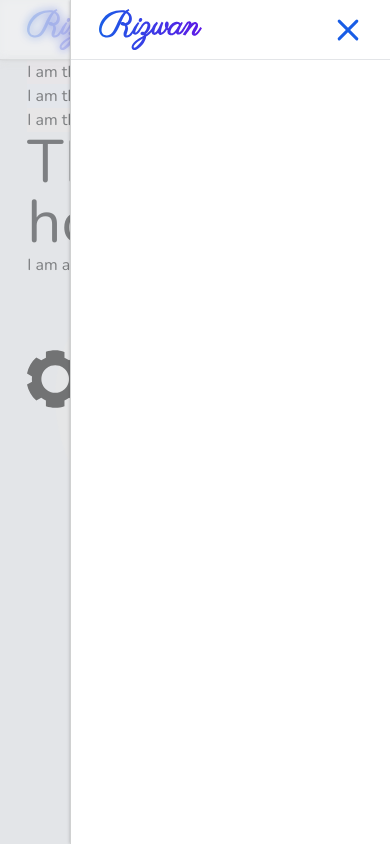
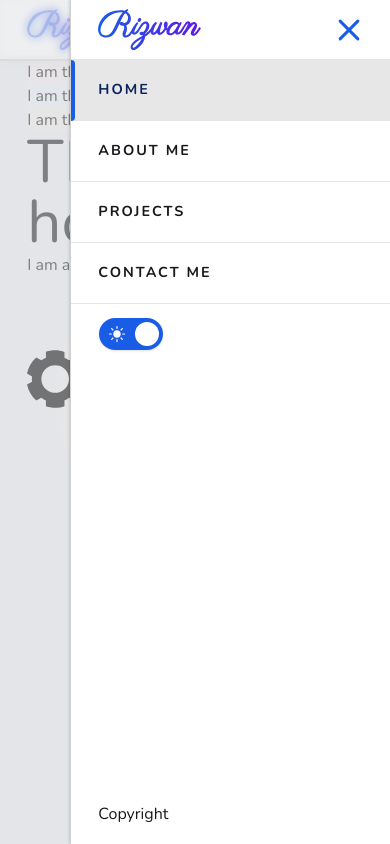
Before and after one commit to rizwanahamadcodes/portfolio, a Next.js app: page / in a window 390 px wide. Both pictures are taken after a click on the button 348 px from the left and 29 px from the top of the page. Built offline with nearby package versions, Linux system fonts and the light colour scheme.

Commit message:
improved drawer is complete

```diff
--- a/src/components/Drawer.tsx
+++ b/src/components/Drawer.tsx
@@ -40,7 +40,7 @@ const Drawer: React.FC<DrawerProps> = (props) => {
                 <div
                     className={`${
                         isOpen ? 'translate-x-[-100%]' : ''
-                    }  absolute left-full top-0  flex h-screen w-80 border-l-[1px] border-gray-900/20 bg-white shadow-left transition-transform dark:border-gray-100/20 dark:bg-gray-800`}
+                    }  absolute left-full top-0 flex h-screen w-80 flex-col border-l-[1px] border-gray-900/20 bg-white shadow-left transition-transform dark:border-gray-100/20 dark:bg-gray-800`}
                 >
                     {children}
                 </div>
@@ -82,20 +82,39 @@ export const DrawerHead: React.FC<DrawerHeadProps> = (props) => {
                     <></>
                 )}
             </div>
-            <div className="mt-nav-height"></div>
+
+            <div className="h-nav-height"></div>
         </div>
     )
 }
 
 interface DrawerBodyProps {
     children: React.ReactNode
-    isSticky?: boolean
-    px?: number
-    hasCloseButton?: boolean
+    px?: string
 }
 
 export const DrawerBody: React.FC<DrawerBodyProps> = (props) => {
-    return <></>
+    const { children, px } = props
+
+    return (
+        <div className={`grow overflow-y-scroll ${px ? px : ''}`}>
+            {children}
+        </div>
+    )
+}
+interface DrawerFootProps {
+    children: React.ReactNode
+    px?: string
+}
+
+export const DrawerFoot: React.FC<DrawerFootProps> = (props) => {
+    const { children, px } = props
+
+    return (
+        <div className={`flex h-nav-height items-center ${px ? px : ''}`}>
+            {children}
+        </div>
+    )
 }
 
 export default Drawer
--- a/src/components/NavMenu.tsx
+++ b/src/components/NavMenu.tsx
@@ -121,7 +121,7 @@ const NavMenu: React.FC<NavMenuProps> = ({
                         ${
                             direction === 'row'
                                 ? 'h-full px-7'
-                                : 'h-nav-height w-full pl-7'
+                                : 'h-nav-height w-full pl-[7vw]'
                         }
                         flex select-none items-center text-[0.9rem]  font-bold uppercase tracking-[0.125rem] transition-all`}
                             onClick={(e) => {
--- a/src/components/Navbar.tsx
+++ b/src/components/Navbar.tsx
@@ -5,7 +5,7 @@ import rizwanLogoGradient from '../../public/img/rizwan_logo_gradient.svg'
 
 import CloseButton from './CloseButton'
 import Container from './Container'
-import Drawer, { DrawerHead } from './Drawer'
+import Drawer, { DrawerBody, DrawerFoot, DrawerHead } from './Drawer'
 import Hamburger from './Hamburger'
 import NavMenu from './NavMenu'
 import ThemeToggler from './ThemeToggler'
@@ -37,7 +37,11 @@ const Navbar = () => {
                     onOpen={onOpen}
                     onClose={onClose}
                 >
-                    <DrawerHead hasCloseButton={true} onClose={onClose}>
+                    <DrawerHead
+                        hasCloseButton={true}
+                        onClose={onClose}
+                        px={'px-[7vw]'}
+                    >
                         <Link href="/" onClick={onClose}>
                             <ThemedImage
                                 darkImageSrc={rizwanLogoGradient}
@@ -47,14 +51,19 @@ const Navbar = () => {
                             />
                         </Link>
                     </DrawerHead>
+                    <DrawerBody>
+                        <div className="flex h-full flex-col justify-between">
+                            <div>
+                                <NavMenu direction="column" />
+
+                                <div className="flex h-nav-height items-center justify-between px-7">
+                                    <ThemeToggler />
+                                </div>
+                            </div>
+                            <DrawerFoot px="px-[7vw]">Copyright</DrawerFoot>
+                        </div>
+                    </DrawerBody>
                     {/*
-                        <button onClick={onClose}>
-                            <CloseButton />
-                        </button>
-                    </div>
-                    <NavMenu direction="column" />
-                    <div className="flex h-nav-height items-center justify-between px-7">
-                        <ThemeToggler />
                     </div>
                      */}
                 </Drawer>
```
